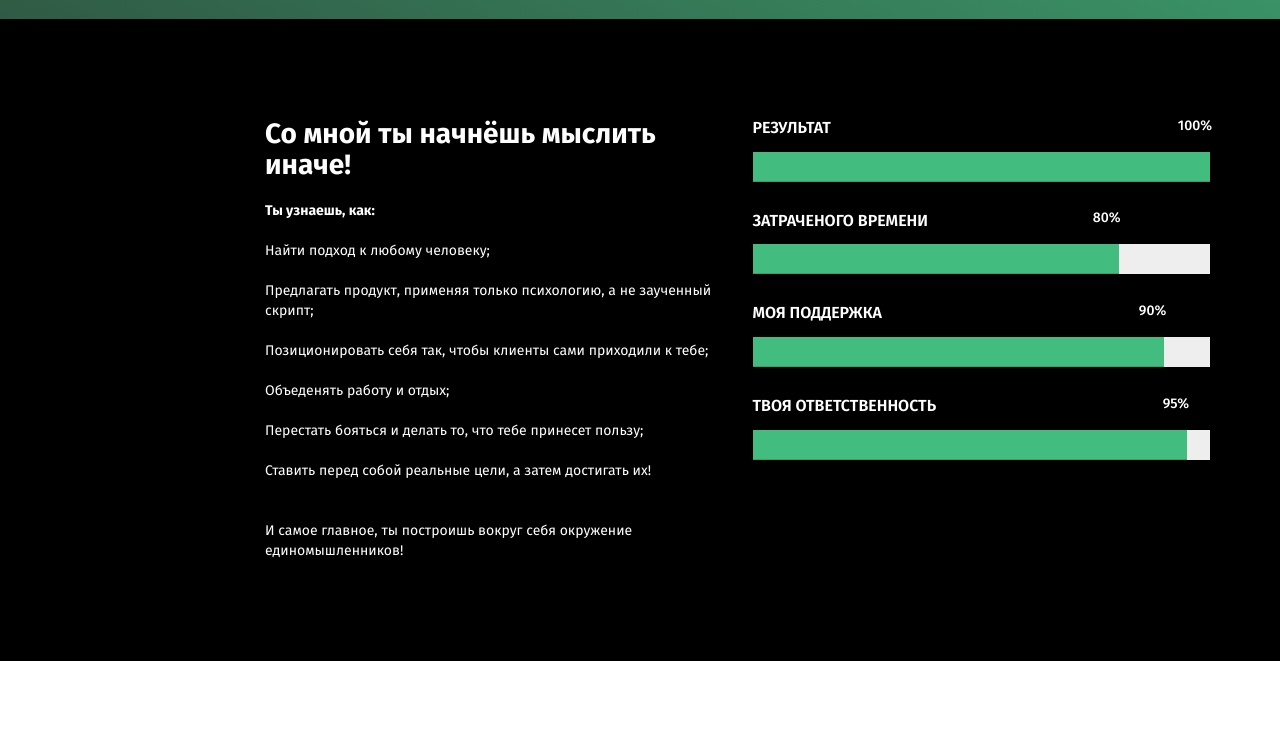
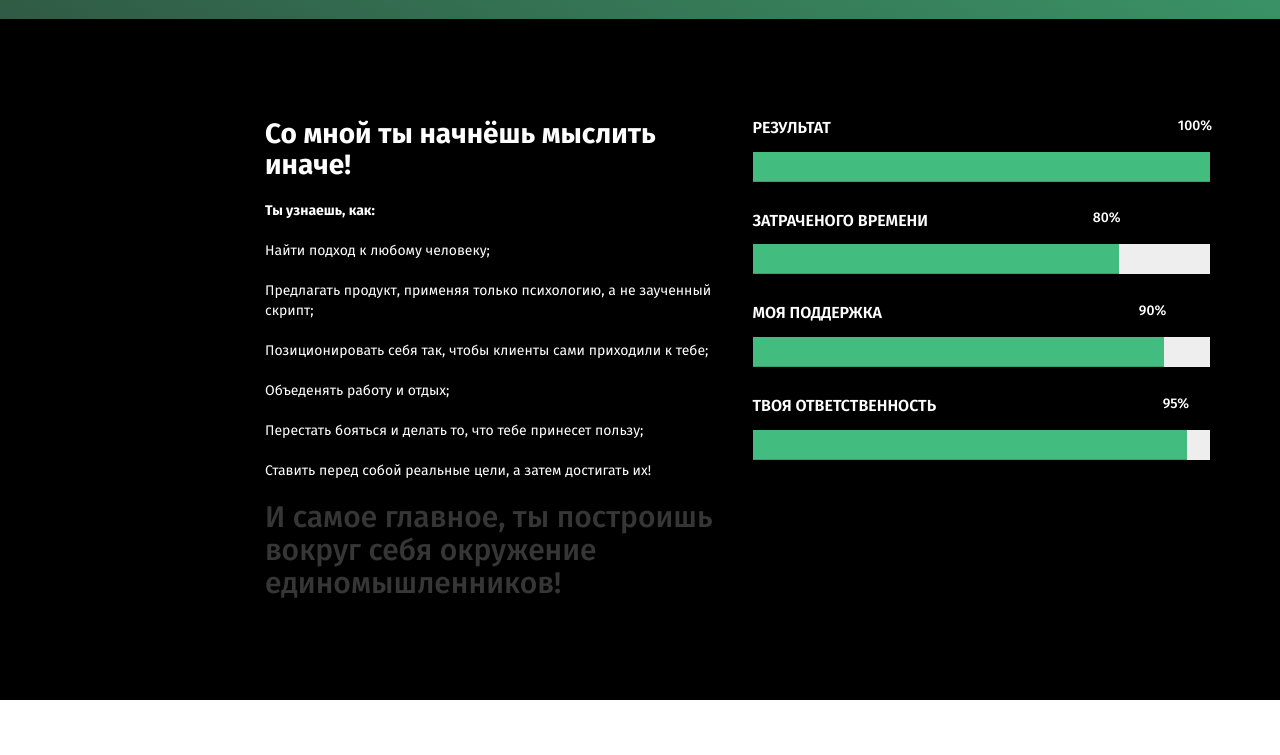
Before and after one commit to ShliaevArtem/ShliaevArtem.github.io, a plain HTML site: page index.html in a window 1280 px wide. Shown: the part 2006-2761 px from the top of the page. Drawn offline with Linux system fonts and the light colour scheme; some packages are replaced by stand-ins of ours.

Commit message:
Update index.html

```diff
--- a/index.html
+++ b/index.html
@@ -217,7 +217,7 @@
 										<p>Перестать бояться и делать то, что тебе принесет пользу;</p>
 										<p>Ставить перед собой реальные цели, а затем достигать их!</p>
 										<br>
-										<p>И самое главное, ты построишь вокруг себя окружение единомышленников!</p>
+										<h2>И самое главное, ты построишь вокруг себя окружение единомышленников!</h2>
 									</div>
 								</div>
 								<div class="col-md-6 col-sm-12 col-xs-12">
```
